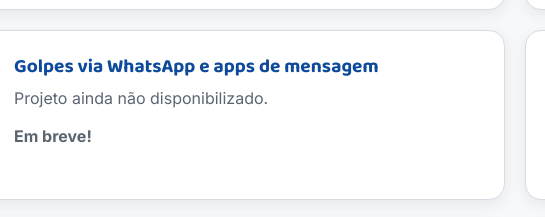
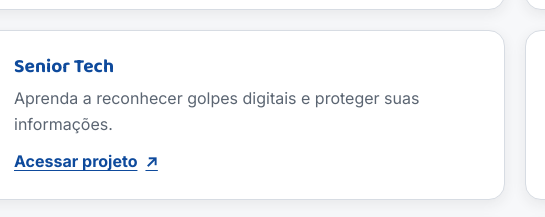
Before and after one commit to Leonardo-Pelicano/conectageracoes, a website: page public/projetos.html in a window 1280 px wide. Shown: the part 1952-2169 px from the top of the page, 125-670 px from the left. Drawn offline with Linux system fonts and the light colour scheme.

Commit message:
Grupo 13 integrado

```diff
--- a/public/projetos.html
+++ b/public/projetos.html
@@ -94,7 +94,7 @@
       <article class="group-partner reveal" aria-label="Grupo 10: Contato com estranhos e grooming digital"><span class="group-partner__number" aria-hidden="true">10</span><div class="group-partner__body"><h3>Contato com estranhos e grooming digital</h3><p>NavegaKids: orientações para navegar com segurança.</p><a class="group-partner__link" href="https://b3ery.github.io/NavegaKids/#/diario" target="_blank" rel="noopener noreferrer" aria-label="Acessar projeto do grupo 10 (abre em nova guia)">Acessar projeto <span aria-hidden="true">↗</span></a></div></article>
       <article class="group-partner reveal" aria-label="Grupo 11: Compras e chats em jogos online"><span class="group-partner__number" aria-hidden="true">11</span><div class="group-partner__body"><h3>Compras e chats em jogos online</h3><p>Conheça o projeto educativo do Grupo 11 sobre segurança digital.</p><a class="group-partner__link" href="https://dynamic-druid-ce6395.netlify.app/" target="_blank" rel="noopener noreferrer" aria-label="Acessar projeto do grupo 11 (abre em nova aba)">Acessar projeto <span aria-hidden="true">↗</span></a></div></article>
       <article class="group-partner reveal" aria-label="Grupo 12: Cyberbullying e comportamento online"><span class="group-partner__number" aria-hidden="true">12</span><div class="group-partner__body"><h3>Cyberbullying e comportamento online</h3><p>Conscientização e prevenção do cyberbullying.</p><a class="group-partner__link" href="grupos/grupo12/index.html" target="_blank" rel="noopener noreferrer" aria-label="Acessar projeto do grupo 12 (abre em nova guia)">Acessar projeto <span aria-hidden="true">↗</span></a></div></article>
-      <article class="group-partner reveal" aria-label="Grupo 13: Golpes via WhatsApp e apps de mensagem"><span class="group-partner__number" aria-hidden="true">13</span><div class="group-partner__body"><h3>Golpes via WhatsApp e apps de mensagem</h3><p>Projeto ainda não disponibilizado.</p><span class="group-partner__pending">Em breve!</span></div></article>
+      <article class="group-partner reveal" aria-label="Grupo 13: Senior Tech"><span class="group-partner__number" aria-hidden="true">13</span><div class="group-partner__body"><h3>Senior Tech</h3><p>Aprenda a reconhecer golpes digitais e proteger suas informações.</p><a class="group-partner__link" href="https://senior-tech-web.onrender.com/" target="_blank" rel="noopener noreferrer" aria-label="Acessar projeto do grupo 13 (abre em nova aba)">Acessar projeto <span aria-hidden="true">↗</span></a></div></article>
       <article class="group-partner reveal" aria-label="Grupo 14: Raio-X do Golpe"><span class="group-partner__number" aria-hidden="true">14</span><div class="group-partner__body"><h3>Raio-X do Golpe</h3><p>Projeto educativo sobre identificação e prevenção de golpes digitais.</p><a class="group-partner__link" href="https://fernandoolimaaa.github.io/raio-x-digital/" target="_blank" rel="noopener noreferrer" aria-label="Acessar projeto do grupo 14 (abre em nova aba)">Acessar projeto <span aria-hidden="true">↗</span></a></div></article>
       <article class="group-partner reveal" aria-label="Grupo 15: ConectaGerações — projeto de integração"><span class="group-partner__number" aria-hidden="true">15</span><div class="group-partner__body"><h3>ConectaGerações — projeto de integração</h3><p>Você já está no site do Grupo 15, responsável pela integração dos projetos.</p><span class="group-partner__pending">Você está no ConectaGerações</span></div></article>
       <article class="group-partner reveal" aria-label="Grupo 16: Golpes via WhatsApp e apps de mensagem"><span class="group-partner__number" aria-hidden="true">16</span><div class="group-partner__body"><h3>Golpes via WhatsApp e apps de mensagem</h3><p>Orientações sobre segurança em aplicativos de mensagens.</p><a class="group-partner__link" href="https://senior-tech-web.onrender.com/" target="_blank" rel="noopener noreferrer" aria-label="Acessar projeto do grupo 16 (abre em nova guia)">Acessar projeto <span aria-hidden="true">↗</span></a></div></article>
```
